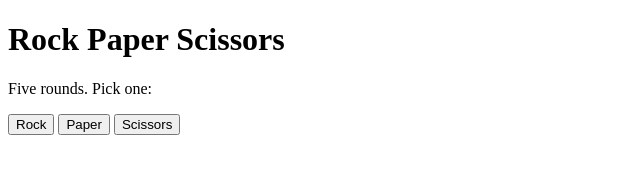
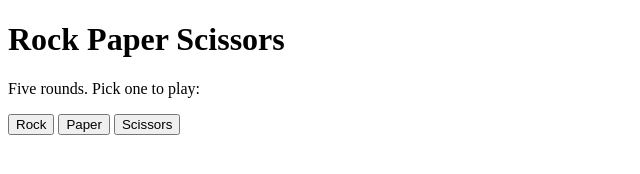
Before and after one commit to alexcorremans/rock-paper-scissors, a plain HTML site: page rps.html in a window 1280 px wide. Shown: the full height of the page, 0-640 px from the left. Drawn offline with Linux system fonts and the light colour scheme.

Commit message:
change intro text

```diff
--- a/rps.html
+++ b/rps.html
@@ -6,7 +6,7 @@
   </head>
   <body>
     <h1>Rock Paper Scissors</h1>
-    <p>Five rounds. Pick one:</p>
+    <p>Five rounds. Pick one to play:</p>
     <button id="rock">Rock</button>
     <button id="paper">Paper</button>
     <button id="scissors">Scissors</button>
```
